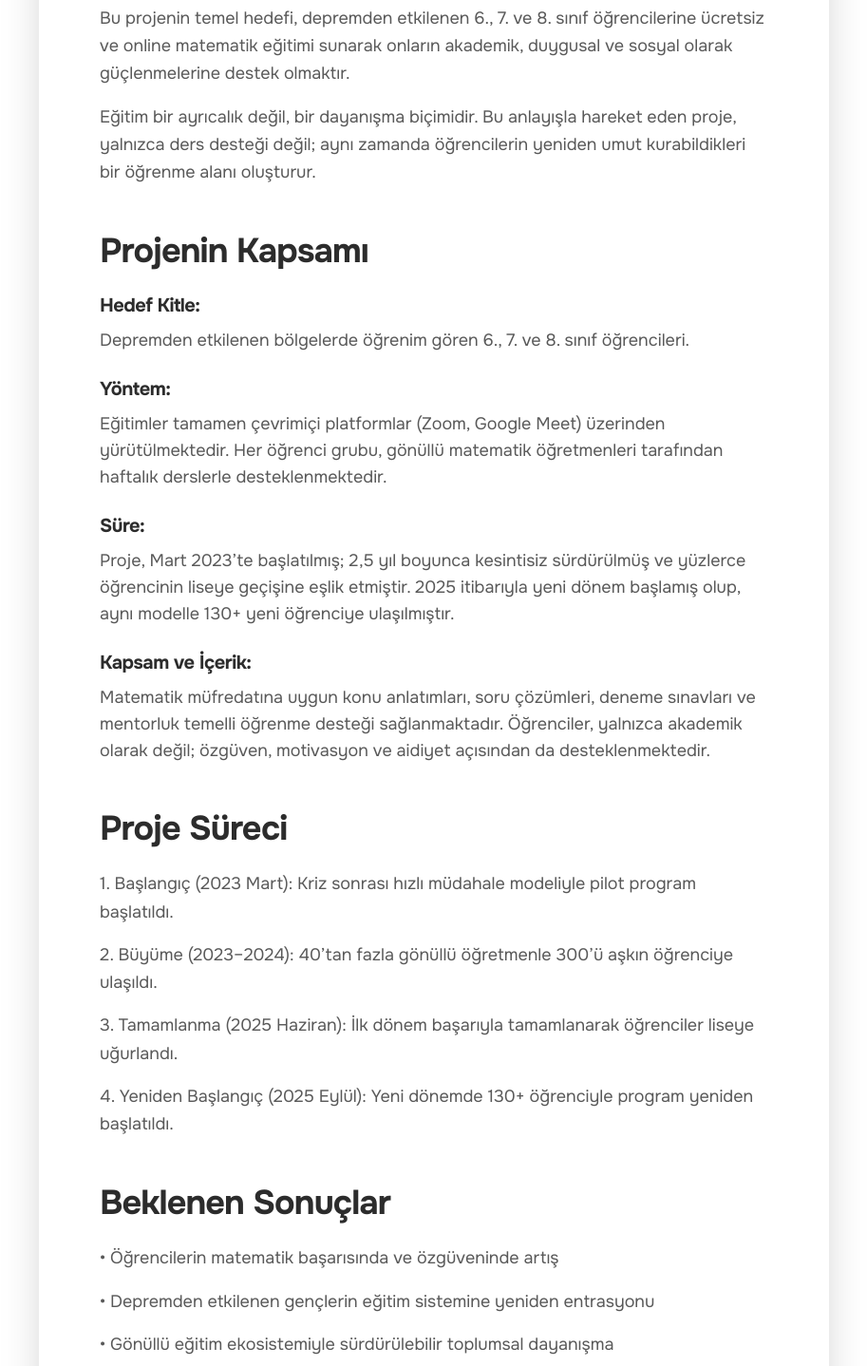
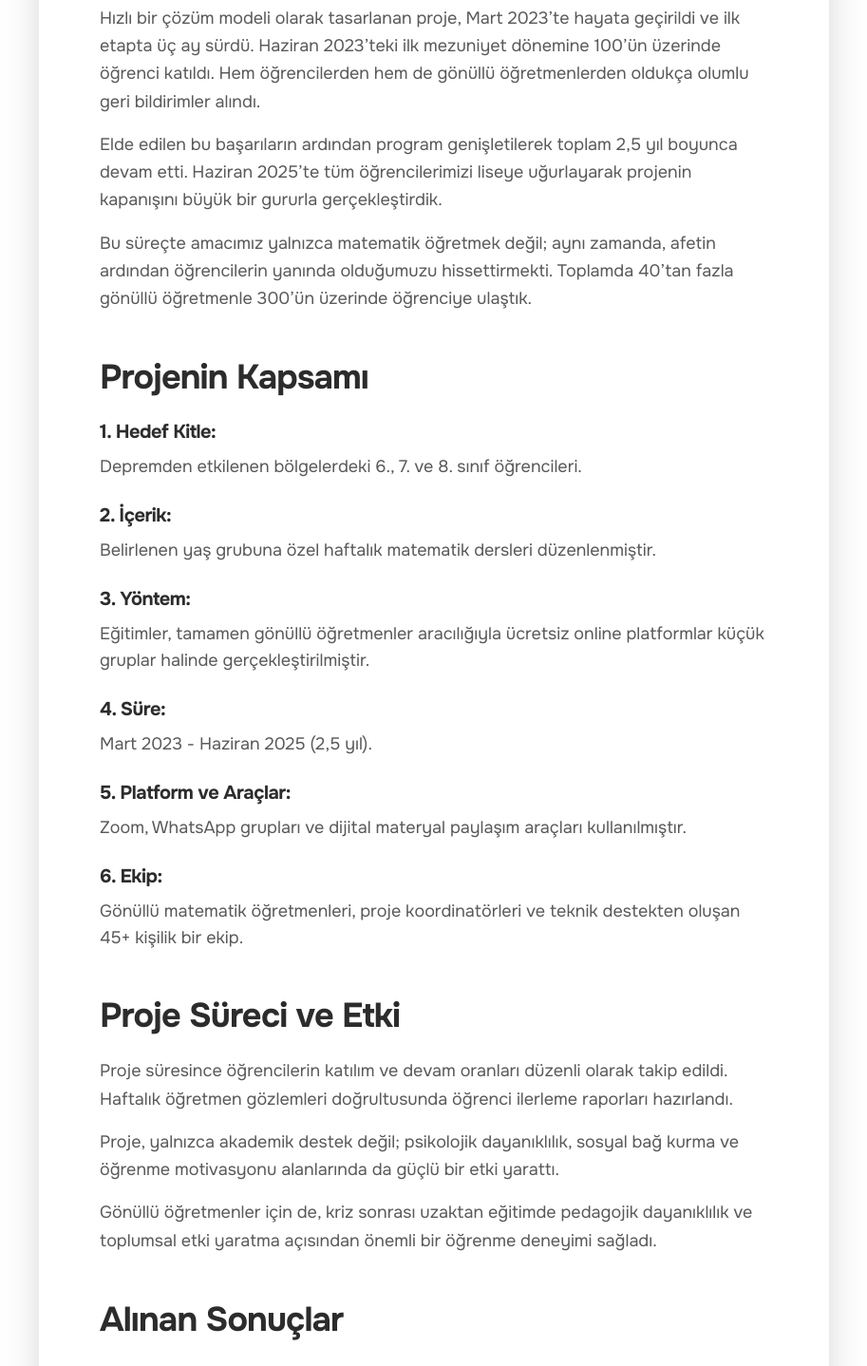
Before and after one commit to nefisegenc/hypatia-community-, a Next.js app: page /projects/deprem-dayanisma-matematik-2023 in a window 1280 px wide. Shown: the part 820-2258 px from the top of the page at 95% size, without its empty margins (183-1096 px from the left). Built offline with nearby package versions, Linux system fonts and the light colour scheme.

Commit message:
Swap Deprem project descriptions

```diff
--- a/src/data/projects.ts
+++ b/src/data/projects.ts
@@ -112,52 +112,57 @@ export const projects: Project[] = [
     {
         slug: "deprem-dayanisma-projesi-matematik",
         title: "Deprem Dayanışma Projesi-2025",
-        description: "Şubat 2023 depremi sonrası 6, 7 ve 8. sınıf öğrencilerine yönelik ücretsiz ve online matematik eğitimi projesi.",
+        description: "Depremden etkilenen 6, 7 ve 8. sınıf öğrencilerine yönelik ücretsiz ve online matematik eğitimi projesi.",
         imageUrl: "/images/h-9.jpeg",
         detail: {
             heroTitle: "Deprem Dayanışma Projesi-2025",
             heroSubtitle: "Ücretsiz ve Online Matematik Eğitimi",
             heroImageUrl: "/images/h-9.jpeg",
-            categories: ["Eğitimde Fırsat Eşitliği", "Sosyal Sorumluluk", "Gönüllülük"],
+            categories: ["Eğitim", "Sosyal Dayanışma", "Afet Sonrası Destek"],
             goal: {
                 title: "Projenin Amacı",
                 paragraphs: [
-                    "Şubat 2023 depremi sonrasında eğitimde kesintiye uğrayan 6., 7. ve 8. sınıf öğrencilerine ücretsiz ve çevrimiçi matematik eğitimi sağlamak amacıyla bu programı başlattık.", "Hızlı bir çözüm modeli olarak tasarlanan proje, Mart 2023’te hayata geçirildi ve ilk etapta üç ay sürdü. Haziran 2023’teki ilk mezuniyet dönemine 100’ün üzerinde öğrenci katıldı. Hem öğrencilerden hem de gönüllü öğretmenlerden oldukça olumlu geri bildirimler alındı.", "Elde edilen bu başarıların ardından program genişletilerek toplam 2,5 yıl boyunca devam etti. Haziran 2025’te tüm öğrencilerimizi liseye uğurlayarak projenin kapanışını büyük bir gururla gerçekleştirdik.", "Bu süreçte amacımız yalnızca matematik öğretmek değil; aynı zamanda, afetin ardından öğrencilerin yanında olduğumuzu hissettirmekti. Toplamda 40’tan fazla gönüllü öğretmenle 300’ün üzerinde öğrenciye ulaştık."
+                    "Depremin ardından eğitimde yaşanan kesintiler, binlerce öğrencinin geleceğini etkiledi. Hypatia Topluluğu olarak, bu zorlu dönemde gençlerin yanında olabilmek amacıyla Deprem Dayanışma Projesini başlattık.",
+                    "Bu projenin temel hedefi, depremden etkilenen 6., 7. ve 8. sınıf öğrencilerine ücretsiz ve online matematik eğitimi sunarak onların akademik, duygusal ve sosyal olarak güçlenmelerine destek olmaktır.",
+                    "Eğitim bir ayrıcalık değil, bir dayanışma biçimidir. Bu anlayışla hareket eden proje, yalnızca ders desteği değil; aynı zamanda öğrencilerin yeniden umut kurabildikleri bir öğrenme alanı oluşturur."
                 ],
             },
             scope: {
                 title: "Projenin Kapsamı",
                 items: [
-                    { title: "1. Hedef Kitle:", text: "Depremden etkilenen bölgelerdeki 6., 7. ve 8. sınıf öğrencileri." }, { title: "2. İçerik:", text: "Belirlenen yaş grubuna özel haftalık matematik dersleri düzenlenmiştir." }, { title: "3. Yöntem:", text: "Eğitimler, tamamen gönüllü öğretmenler aracılığıyla ücretsiz online platformlar küçük gruplar halinde gerçekleştirilmiştir." }, { title: "4. Süre:", text: "Mart 2023 - Haziran 2025 (2,5 yıl)." }, { title: "5. Platform ve Araçlar:", text: "Zoom, WhatsApp grupları ve dijital materyal paylaşım araçları kullanılmıştır." }, { title: "6. Ekip:", text: "Gönüllü matematik öğretmenleri, proje koordinatörleri ve teknik destekten oluşan 45+ kişilik bir ekip." },
+                    { title: "Hedef Kitle:", text: "Depremden etkilenen bölgelerde öğrenim gören 6., 7. ve 8. sınıf öğrencileri." },
+                    { title: "Yöntem:", text: "Eğitimler tamamen çevrimiçi platformlar (Zoom, Google Meet) üzerinden yürütülmektedir. Her öğrenci grubu, gönüllü matematik öğretmenleri tarafından haftalık derslerle desteklenmektedir." },
+                    { title: "Süre:", text: "Proje, Mart 2023’te başlatılmış; 2,5 yıl boyunca kesintisiz sürdürülmüş ve yüzlerce öğrencinin liseye geçişine eşlik etmiştir. 2025 itibarıyla yeni dönem başlamış olup, aynı modelle 130+ yeni öğrenciye ulaşılmıştır." },
+                    { title: "Kapsam ve İçerik:", text: "Matematik müfredatına uygun konu anlatımları, soru çözümleri, deneme sınavları ve mentorluk temelli öğrenme desteği sağlanmaktadır. Öğrenciler, yalnızca akademik olarak değil; özgüven, motivasyon ve aidiyet açısından da desteklenmektedir." }
                 ],
             },
             impact: {
-                title: "Proje Süreci ve Etki",
+                title: "Proje Süreci",
                 paragraphs: [
-                    "Proje süresince öğrencilerin katılım ve devam oranları düzenli olarak takip edildi. Haftalık öğretmen gözlemleri doğrultusunda öğrenci ilerleme raporları hazırlandı.", "Proje, yalnızca akademik destek değil; psikolojik dayanıklılık, sosyal bağ kurma ve öğrenme motivasyonu alanlarında da güçlü bir etki yarattı.", "Gönüllü öğretmenler için de, kriz sonrası uzaktan eğitimde pedagojik dayanıklılık ve toplumsal etki yaratma açısından önemli bir öğrenme deneyimi sağladı."
+                    "1. Başlangıç (2023 Mart): Kriz sonrası hızlı müdahale modeliyle pilot program başlatıldı.",
+                    "2. Büyüme (2023–2024): 40’tan fazla gönüllü öğretmenle 300’ü aşkın öğrenciye ulaşıldı.",
+                    "3. Tamamlanma (2025 Haziran): İlk dönem başarıyla tamamlanarak öğrenciler liseye uğurlandı.",
+                    "4. Yeniden Başlangıç (2025 Eylül): Yeni dönemde 130+ öğrenciyle program yeniden başlatıldı."
                 ],
             },
             results: {
-                title: "Alınan Sonuçlar",
+                title: "Beklenen Sonuçlar",
                 paragraphs: [
-                    "Proje, kısa vadeli bir yardım girişimi olmaktan çıkarak uzun soluklu bir dayanışma ve öğrenme ekosistemine dönüştü. Öğrencilerin yalnızca matematik başarısı değil; özgüven, disiplin ve aidiyet duyguları da güçlendi.", "Süreç boyunca toplanan veriler (öğrenci katılımı, öğretmen geri bildirimleri, oturum gözlemleri) akademik düzeyde analiz edilerek afet sonrası dijital öğrenme modellerine yönelik bir araştırma oluşturdu.", "Bu analizlerin sonucu olarak ortaya çıkan çalışma, “From Post-Disaster Support to Educational Equity: Conceptualizing a Volunteer-Driven Online Peer-to-Peer Learning Ecosystem at Scale” başlıklı akademik makaleye dönüştürüldü. Makale, gönüllülük temelli çevrimiçi akran eğitimi modellerinin sürdürülebilirliği, ölçeklenebilirliği ve eğitimde fırsat eşitliğine katkısı üzerine özgün bir kuramsal çerçeve sundu."
+                    "• Öğrencilerin matematik başarısında ve özgüveninde artış",
+                    "• Depremden etkilenen gençlerin eğitim sistemine yeniden entrasyonu",
+                    "• Gönüllü eğitim ekosistemiyle sürdürülebilir toplumsal dayanışma",
+                    "• Eğitimde fırsat eşitliğine katkı"
                 ],
             },
-            achievements: {
-                title: "Uluslararası Başarı 🌍",
-                paragraphs: [
-                    "Projemiz bir araştırmaya dönüştü ve uluslararası ISD 2025 Konferansı (Information Systems Development)’nda En İyi Makale Ödülü’nde ikinci sırayı kazandı! 🏆", "Topluluk kurucumuz Öykü Kaplan, Belgrad’daki konferansta ödülünü alarak projemizin hikâyesini uluslararası akademiyle paylaştı.", "Makale, deprem sonrasında gönüllülük temelli başlatılan çevrimiçi akranlar arası öğrenme girişiminin; eğitimde eşitliği destekleyen sürdürülebilir ve ölçeklenebilir bir ekosisteme dönüşümünü kavramsallaştırıyor. Bu gelişmeyle birlikte projemiz, yalnızca yerelde değil, uluslararası ölçekte de ses getirmeye başladı. 🌟"
-                ]
-            },
             gallery: [
-                { src: "/images/h-9.jpeg", alt: "Deprem Dayanışma Projesi-2025 öğrenci buluşması", caption: "" },
-                { src: "/images/h-10.jpeg", alt: "Deprem Dayanışma Projesi-2025 dayanışma anı", caption: "" }
+                { src: "/images/h-2.jpeg", alt: "Deprem Dayanışma Projesi-2023 ders oturumu", caption: "" },
+                { src: "/images/h-3.jpeg", alt: "Deprem Dayanışma Projesi-2023 gönüllü buluşması", caption: "" }
             ],
             finalMessage: {
                 title: "",
-                quote: "Eğitim bir ayrıcalık değil, bir dayanışma biçimidir.",
-                closing: "Deprem Dayanışma Projesi, afet sonrası eğitimde topluluk temelli dayanıklılığın, dijital gönüllülüğün ve akran destekli öğrenmenin gücünü ortaya koydu.",
-            },
+                quote: "Deprem Dayanışma Projesi, afet sonrası eğitimde dayanışma temelli bir öğrenme modeli sunarak yüzlerce gencin hayatına dokunmuştur. Bu proje, matematiği bir ders olmaktan çıkarıp umudu yeniden inşa etmenin dili hâline getirmiştir. Hypatia Topluluğu olarak, bu dayanışmayı sürdürmeye ve daha fazla öğrenciye ulaşmaya kararlıyız. Çünkü biliyoruz ki:",
+                closing: "Birlikte öğrenmek, birlikte iyileşmektir. 💜"
+            }
         }
     },
     {
@@ -262,56 +267,66 @@ export const projects: Project[] = [
     {
         slug: "deprem-dayanisma-matematik-2023",
         title: "Deprem Dayanışma Projesi-2023",
-        description: "Depremden etkilenen 6, 7 ve 8. sınıf öğrencilerine yönelik ücretsiz ve online matematik eğitimi projesi.",
+        description: "Şubat 2023 depremi sonrası 6, 7 ve 8. sınıf öğrencilerine yönelik ücretsiz ve online matematik eğitimi projesi.",
         imageUrl: "/images/h-1.jpeg",
         detail: {
             heroTitle: "Deprem Dayanışma Projesi-2023",
             heroSubtitle: "Matematikle Umudu Yeniden Kuruyoruz",
             heroImageUrl: "/images/h-1.jpeg",
-            categories: ["Eğitim", "Sosyal Dayanışma", "Afet Sonrası Destek"],
+            categories: ["Eğitimde Fırsat Eşitliği", "Sosyal Sorumluluk", "Gönüllülük"],
             goal: {
                 title: "Projenin Amacı",
                 paragraphs: [
-                    "Depremin ardından eğitimde yaşanan kesintiler, binlerce öğrencinin geleceğini etkiledi. Hypatia Topluluğu olarak, bu zorlu dönemde gençlerin yanında olabilmek amacıyla Deprem Dayanışma Projesini başlattık.",
-                    "Bu projenin temel hedefi, depremden etkilenen 6., 7. ve 8. sınıf öğrencilerine ücretsiz ve online matematik eğitimi sunarak onların akademik, duygusal ve sosyal olarak güçlenmelerine destek olmaktır.",
-                    "Eğitim bir ayrıcalık değil, bir dayanışma biçimidir. Bu anlayışla hareket eden proje, yalnızca ders desteği değil; aynı zamanda öğrencilerin yeniden umut kurabildikleri bir öğrenme alanı oluşturur."
+                    "Şubat 2023 depremi sonrasında eğitimde kesintiye uğrayan 6., 7. ve 8. sınıf öğrencilerine ücretsiz ve çevrimiçi matematik eğitimi sağlamak amacıyla bu programı başlattık.",
+                    "Hızlı bir çözüm modeli olarak tasarlanan proje, Mart 2023’te hayata geçirildi ve ilk etapta üç ay sürdü. Haziran 2023’teki ilk mezuniyet dönemine 100’ün üzerinde öğrenci katıldı. Hem öğrencilerden hem de gönüllü öğretmenlerden oldukça olumlu geri bildirimler alındı.",
+                    "Elde edilen bu başarıların ardından program genişletilerek toplam 2,5 yıl boyunca devam etti. Haziran 2025’te tüm öğrencilerimizi liseye uğurlayarak projenin kapanışını büyük bir gururla gerçekleştirdik.",
+                    "Bu süreçte amacımız yalnızca matematik öğretmek değil; aynı zamanda, afetin ardından öğrencilerin yanında olduğumuzu hissettirmekti. Toplamda 40’tan fazla gönüllü öğretmenle 300’ün üzerinde öğrenciye ulaştık."
                 ],
             },
             scope: {
                 title: "Projenin Kapsamı",
                 items: [
-                    { title: "Hedef Kitle:", text: "Depremden etkilenen bölgelerde öğrenim gören 6., 7. ve 8. sınıf öğrencileri." },
-                    { title: "Yöntem:", text: "Eğitimler tamamen çevrimiçi platformlar (Zoom, Google Meet) üzerinden yürütülmektedir. Her öğrenci grubu, gönüllü matematik öğretmenleri tarafından haftalık derslerle desteklenmektedir." },
-                    { title: "Süre:", text: "Proje, Mart 2023’te başlatılmış; 2,5 yıl boyunca kesintisiz sürdürülmüş ve yüzlerce öğrencinin liseye geçişine eşlik etmiştir. 2025 itibarıyla yeni dönem başlamış olup, aynı modelle 130+ yeni öğrenciye ulaşılmıştır." },
-                    { title: "Kapsam ve İçerik:", text: "Matematik müfredatına uygun konu anlatımları, soru çözümleri, deneme sınavları ve mentorluk temelli öğrenme desteği sağlanmaktadır. Öğrenciler, yalnızca akademik olarak değil; özgüven, motivasyon ve aidiyet açısından da desteklenmektedir." }
+                    { title: "1. Hedef Kitle:", text: "Depremden etkilenen bölgelerdeki 6., 7. ve 8. sınıf öğrencileri." },
+                    { title: "2. İçerik:", text: "Belirlenen yaş grubuna özel haftalık matematik dersleri düzenlenmiştir." },
+                    { title: "3. Yöntem:", text: "Eğitimler, tamamen gönüllü öğretmenler aracılığıyla ücretsiz online platformlar küçük gruplar halinde gerçekleştirilmiştir." },
+                    { title: "4. Süre:", text: "Mart 2023 - Haziran 2025 (2,5 yıl)." },
+                    { title: "5. Platform ve Araçlar:", text: "Zoom, WhatsApp grupları ve dijital materyal paylaşım araçları kullanılmıştır." },
+                    { title: "6. Ekip:", text: "Gönüllü matematik öğretmenleri, proje koordinatörleri ve teknik destekten oluşan 45+ kişilik bir ekip." }
                 ],
             },
             impact: {
-                title: "Proje Süreci",
+                title: "Proje Süreci ve Etki",
                 paragraphs: [
-                    "1. Başlangıç (2023 Mart): Kriz sonrası hızlı müdahale modeliyle pilot program başlatıldı.",
-                    "2. Büyüme (2023–2024): 40’tan fazla gönüllü öğretmenle 300’ü aşkın öğrenciye ulaşıldı.",
-                    "3. Tamamlanma (2025 Haziran): İlk dönem başarıyla tamamlanarak öğrenciler liseye uğurlandı.",
-                    "4. Yeniden Başlangıç (2025 Eylül): Yeni dönemde 130+ öğrenciyle program yeniden başlatıldı."
+                    "Proje süresince öğrencilerin katılım ve devam oranları düzenli olarak takip edildi. Haftalık öğretmen gözlemleri doğrultusunda öğrenci ilerleme raporları hazırlandı.",
+                    "Proje, yalnızca akademik destek değil; psikolojik dayanıklılık, sosyal bağ kurma ve öğrenme motivasyonu alanlarında da güçlü bir etki yarattı.",
+                    "Gönüllü öğretmenler için de, kriz sonrası uzaktan eğitimde pedagojik dayanıklılık ve toplumsal etki yaratma açısından önemli bir öğrenme deneyimi sağladı."
                 ]
             },
             results: {
-                title: "Beklenen Sonuçlar",
+                title: "Alınan Sonuçlar",
                 paragraphs: [
-                    "• Öğrencilerin matematik başarısında ve özgüveninde artış",
-                    "• Depremden etkilenen gençlerin eğitim sistemine yeniden entrasyonu",
-                    "• Gönüllü eğitim ekosistemiyle sürdürülebilir toplumsal dayanışma",
-                    "• Eğitimde fırsat eşitliğine katkı"
+                    "Proje, kısa vadeli bir yardım girişimi olmaktan çıkarak uzun soluklu bir dayanışma ve öğrenme ekosistemine dönüştü. Öğrencilerin yalnızca matematik başarısı değil; özgüven, disiplin ve aidiyet duyguları da güçlendi.",
+                    "Süreç boyunca toplanan veriler (öğrenci katılımı, öğretmen geri bildirimleri, oturum gözlemleri) akademik düzeyde analiz edilerek afet sonrası dijital öğrenme modellerine yönelik bir araştırma oluşturdu.",
+                    "Bu analizlerin sonucu olarak ortaya çıkan çalışma, “From Post-Disaster Support to Educational Equity: Conceptualizing a Volunteer-Driven Online Peer-to-Peer Learning Ecosystem at Scale” başlıklı akademik makaleye dönüştürüldü.",
+                    "Makale, gönüllülük temelli çevrimiçi akran eğitimi modellerinin sürdürülebilirliği, ölçeklenebilirliği ve eğitimde fırsat eşitliğine katkısı üzerine özgün bir kuramsal çerçeve sundu."
+                ]
+            },
+            achievements: {
+                title: "Uluslararası Başarı 🌍",
+                paragraphs: [
+                    "Projemiz bir araştırmaya dönüştü ve uluslararası ISD 2025 Konferansı (Information Systems Development)’nda En İyi Makale Ödülü’nde ikinci sırayı kazandı! 🏆",
+                    "Topluluk kurucumuz Öykü Kaplan, Belgrad’daki konferansta ödülünü alarak projemizin hikâyesini uluslararası akademiyle paylaştı.",
+                    "Makale, deprem sonrasında gönüllülük temelli başlatılan çevrimiçi akranlar arası öğrenme girişiminin; eğitimde eşitliği destekleyen sürdürülebilir ve ölçeklenebilir bir ekosisteme dönüşümünü kavramsallaştırıyor. Bu gelişmeyle birlikte projemiz, yalnızca yerelde değil, uluslararası ölçekte de ses getirmeye başladı. 🌟"
                 ]
             },
             gallery: [
-                { src: "/images/h-2.jpeg", alt: "Deprem Dayanışma Projesi-2023 ders oturumu", caption: "" },
-                { src: "/images/h-3.jpeg", alt: "Deprem Dayanışma Projesi-2023 gönüllü buluşması", caption: "" }
+                { src: "/images/h-9.jpeg", alt: "Deprem Dayanışma Projesi-2025 öğrenci buluşması", caption: "" },
+                { src: "/images/h-10.jpeg", alt: "Deprem Dayanışma Projesi-2025 dayanışma anı", caption: "" }
             ],
             finalMessage: {
                 title: "",
-                quote: "Deprem Dayanışma Projesi, afet sonrası eğitimde dayanışma temelli bir öğrenme modeli sunarak yüzlerce gencin hayatına dokunmuştur. Bu proje, matematiği bir ders olmaktan çıkarıp umudu yeniden inşa etmenin dili hâline getirmiştir. Hypatia Topluluğu olarak, bu dayanışmayı sürdürmeye ve daha fazla öğrenciye ulaşmaya kararlıyız. Çünkü biliyoruz ki:",
-                closing: "Birlikte öğrenmek, birlikte iyileşmektir. 💜"
+                quote: "Eğitim bir ayrıcalık değil, bir dayanışma biçimidir.",
+                closing: "Deprem Dayanışma Projesi, afet sonrası eğitimde topluluk temelli dayanıklılığın, dijital gönüllülüğün ve akran destekli öğrenmenin gücünü ortaya koydu."
             }
         }
     },
```
